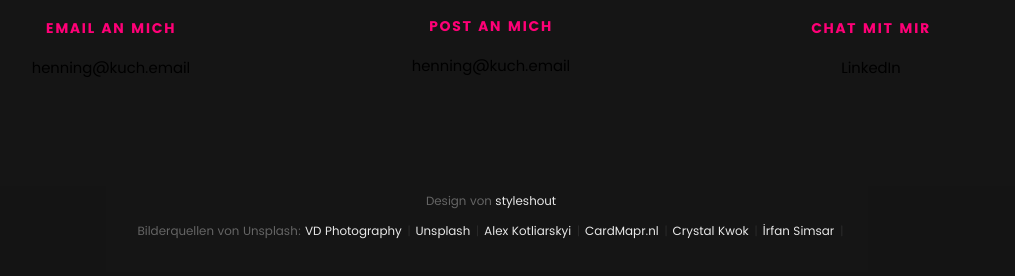
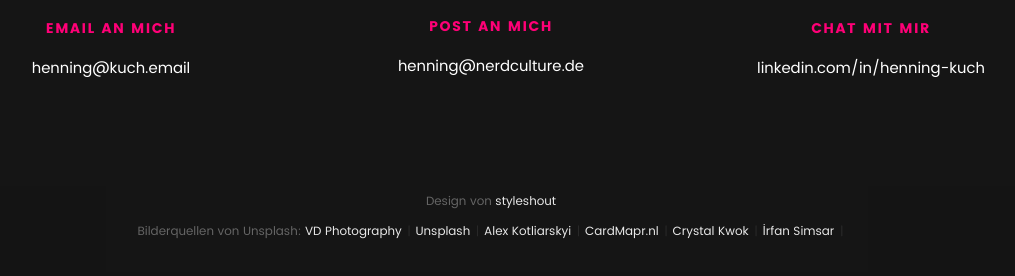
Before and after one commit to herr-lehmann/herr-lehmann.github.io, a plain HTML site: page index.html in a window 1280 px wide. Shown: the part 7857-8133 px from the top of the page, without its empty margins (149-1164 px from the left). Drawn offline with Linux system fonts and the light colour scheme; files whose address does not match are found by name.

Commit message:
fixed contact info

```diff
--- a/css/main.css
+++ b/css/main.css
@@ -2539,6 +2539,15 @@ header .logo p {
     color: #ff0077;
 }
 
+.contact-info a,
+.contact-info a:visited {
+    color: #ffffff;
+}
+
+.contact-info a:hover {
+    color: #ff0077;
+}
+
 /**
  * loader animation - (_layout.scss)
  * ---------------------------------------------------------------
--- a/index.html
+++ b/index.html
@@ -1064,8 +1064,8 @@
                     </div>
                     <h5>Post an mich</h5>
                     <p>
-                        <a href="mailto:henning@kuch.email"
-                            >henning@kuch.email</a
+                        <a href="https://nerdculture.de/@henning"
+                            >henning@nerdculture.de</a
                         >
                     </p>
                 </div>
@@ -1077,8 +1077,7 @@
                     <h5>Chat mit mir</h5>
                     <p>
                         <a href="https://www.linkedin.com/in/henning-kuch/"
-                            >LinkedIn</a
-                        >
+                            >linkedin.com/in/henning-kuch</a>
                     </p>
                 </div>
             </div>
```
